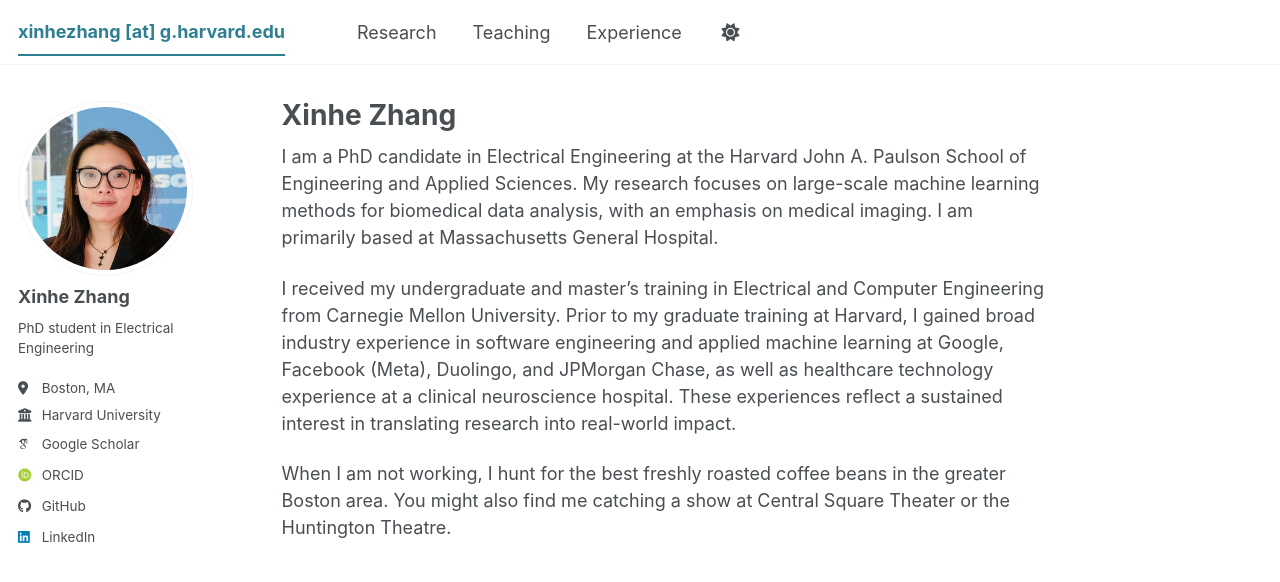
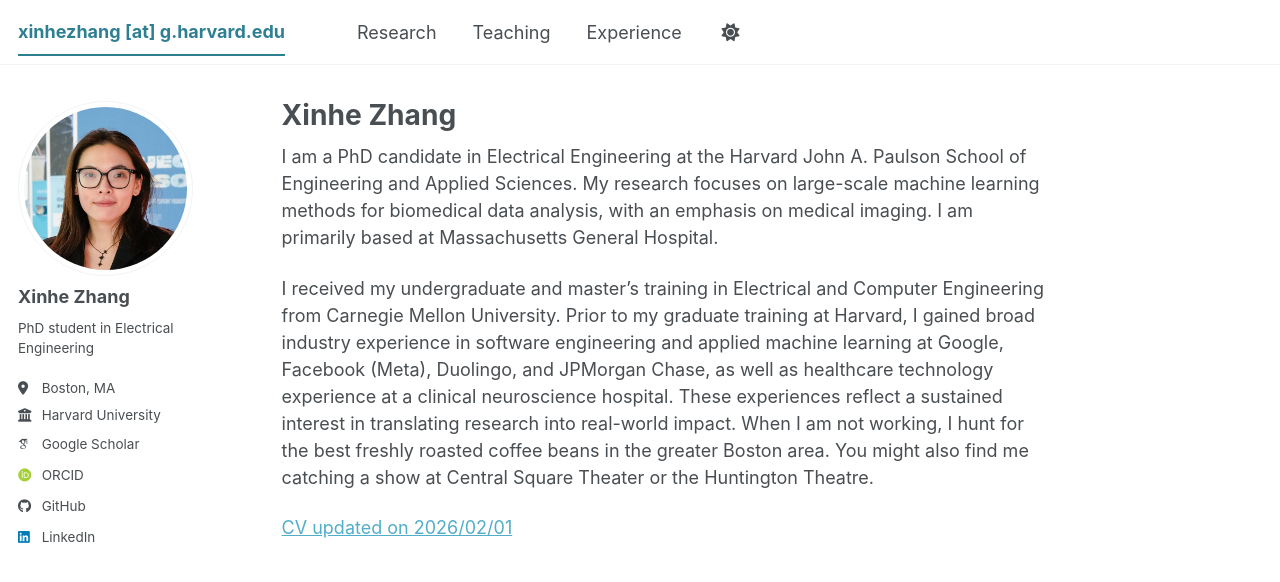
Before and after one commit to xinhez/xinhez.github.io, a Jekyll site: the page built from _pages/about.md, in a window 1280 px wide, cut to the strip 0-587 px from the top of the page. Shown: the top 582 px of the strip. Built offline with Jekyll 4.4.1, drawn with Linux system fonts in a browser that asks for light colours; some web fonts are replaced; a script bundle is joined from its source files by our own code; library files that are not in the unit come from our copies.

Commit message:
Upload CV

```diff
--- a/_pages/about.md
+++ b/_pages/about.md
@@ -12,5 +12,6 @@ redirect_from:
 I am a PhD candidate in Electrical Engineering at the Harvard John A. Paulson School of Engineering and Applied Sciences. My research focuses on large-scale machine learning methods for biomedical data analysis, with an emphasis on medical imaging. I am primarily based at Massachusetts General Hospital.
 
 I received my undergraduate and master’s training in Electrical and Computer Engineering from Carnegie Mellon University. Prior to my graduate training at Harvard, I gained broad industry experience in software engineering and applied machine learning at Google, Facebook (Meta), Duolingo, and JPMorgan Chase, as well as healthcare technology experience at a clinical neuroscience hospital. These experiences reflect a sustained interest in translating research into real-world impact.
+When I am not working, I hunt for the best freshly roasted coffee beans in the greater Boston area. You might also find me catching a show at Central Square Theater or the Huntington Theatre.
 
-When I am not working, I hunt for the best freshly roasted coffee beans in the greater Boston area. You might also find me catching a show at Central Square Theater or the Huntington Theatre.
+[CV updated on 2026/02/01](../files/Xinhe Zhang_CV_20260201.pdf)
```
Also changed, not shown: _research/4-awards.md (+1 -1 lines), favicon.ico (added), 7 other files.
